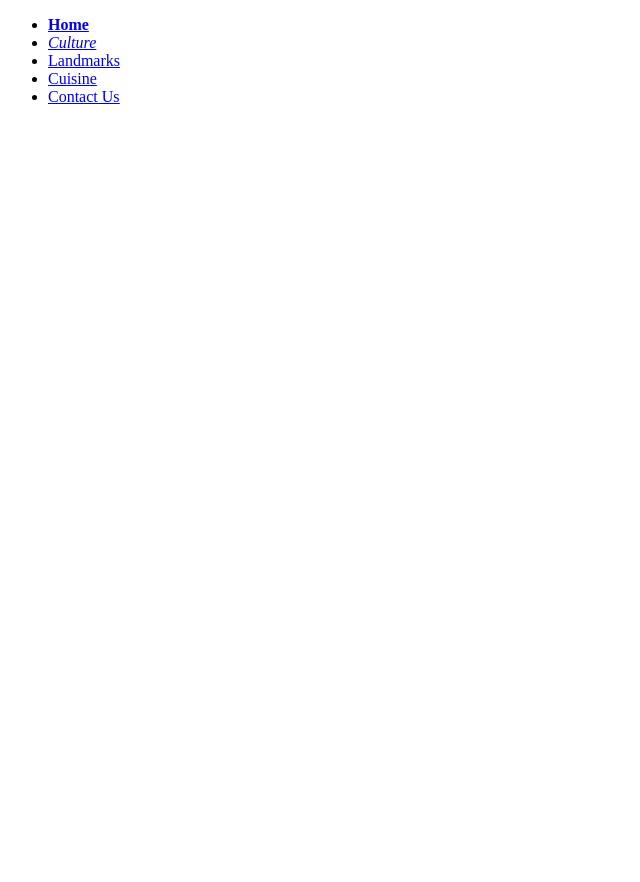
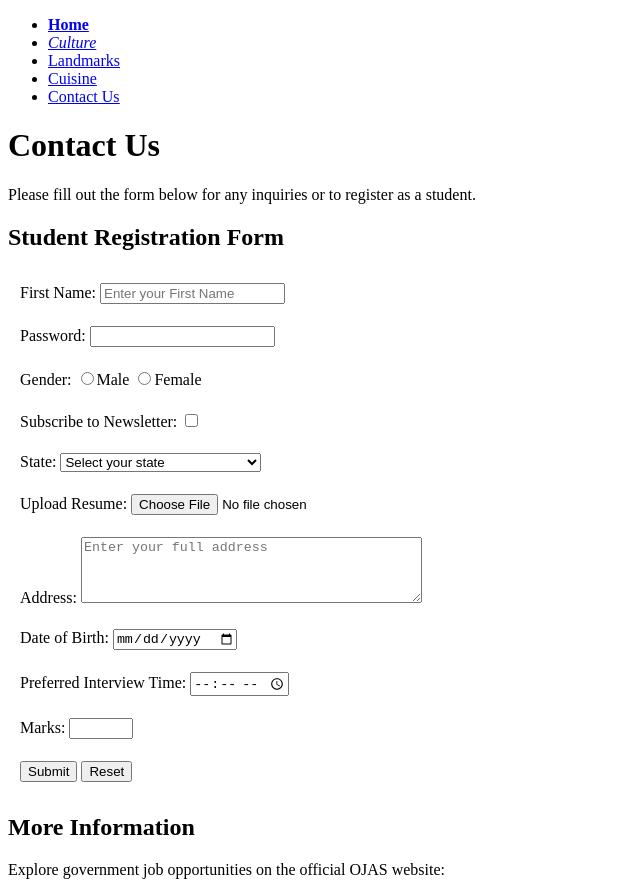
Before and after one commit to Heet-Zalavadiya/WD-Project, a plain HTML site: page Contact Us.html in a window 1280 px wide. Shown: the top 882 px of the page, without its empty margins (0-640 px from the left). Before the commit the page ends 800 px from the top, so only its background shows below. Drawn offline with Linux system fonts and the light colour scheme.

Commit message:
Complete html Contact Us

```diff
--- a/Contact Us.html
+++ b/Contact Us.html
@@ -1,23 +1,143 @@
 <!DOCTYPE html>
 <html lang="en">
+
 <head>
     <meta charset="UTF-8">
     <meta name="viewport" content="width=device-width, initial-scale=1.0">
     <title>Contact Us</title>
     <ul>
-        <li><a href="Home.html"><b>Home</b></a>
+        <li><a href="Home.html" target="_blank"><b>Home</b></a>
         </li>
-        <li><a href="Culture.html"><i>Culture</i></a>
+        <li><a href="Culture.html" target="_blank"><i>Culture</i></a>
         </li>
-        <li><a href="Landmarks.html"><u>Landmarks</u></a>
+        <li><a href="Landmarks.html" target="_blank"><u>Landmarks</u></a>
         </li>
-        <li><a href="Cuisine.html">Cuisine</a>
+        <li><a href="Cuisine.html" target="_blank">Cuisine</a>
         </li>
-        <li><a href="Contact Us.html"><u>Contact Us</u></a>
+        <li><a href="Contact Us.html" target="_blank"><u>Contact Us</u></a>
         </li>
     </ul>
 </head>
+
 <body>
+    <h1>Contact Us</h1>
+    <p>Please fill out the form below for any inquiries or to register as a student.</p>
+    <h2>Student Registration Form</h2>
+    <form>
+        <table cellpadding="10px">
+            <tr>
+                <td>
+                    <label for="fname">First Name:</label>
+                    <input id="fname" type="text" required placeholder="Enter your First Name">
+                </td>
+            </tr>
+            <tr>
+                <td>
+                    <label for="password">Password:</label>
+                    <input id="password" type="password" required>
+                </td>
+            </tr>
+            <tr>
+                <td>
+                    <label for="Gender">Gender:</label>
+                    <input type="radio" name="Gender" id="Male"><label for="Male">Male</label>
+                    <input type="radio" name="Gender" id="Female"><label for="Female">Female</label>
+                </td>
+            </tr>
+            <tr>
+                <td>
+                    <label for="News">Subscribe to Newsletter:</label>
+                    <input type="checkbox" name="News">
+                </td>
+            </tr>
+            <tr>
+                <td>
+                    <label for="State">State:</label>
+                    <select>
+                        <option disabled selected>Select your state</option>
+                        <option>Gujarat</option>
+                        <option>Andhra Pradesh</option>
+                        <option>Arunachal Pradesh</option>
+                        <option>Assam</option>
+                        <option>Bihar</option>
+                        <option>Chhattisgarh</option>
+                        <option>Goa</option>
+                        <option>Haryana</option>
+                        <option>Himachal Pradesh</option>
+                        <option>Jharkhand</option>
+                        <option>Karnataka</option>
+                        <option>Kerala</option>
+                        <option>Madhya Pradesh</option>
+                        <option>Maharashtra</option>
+                        <option>Manipur</option>
+                        <option>Meghalaya</option>
+                        <option>Mizoram</option>
+                        <option>Nagaland</option>
+                        <option>Odisha</option>
+                        <option>Punjab</option>
+                        <option>Rajasthan</option>
+                        <option>Sikkim</option>
+                        <option>Tamil Nadu</option>
+                        <option>Telangana</option>
+                        <option>Tripura</option>
+                        <option>Uttar Pradesh</option>
+                        <option>Uttarakhand</option>
+                        <option>West Bengal</option>
+                        <option>Andaman and Nicobar Islands</option>
+                        <option>Chandigarh</option>
+                        <option>Delhi</option>
+                        <option>Lakshadweep</option>
+                        <option>Puducherry</option>
+                    </select>
+                </td>
+            </tr>
+            <tr>
+                <td>
+                    <label for="Resume">Upload Resume:</label>
+                    <input type="file" id="Resume">
+                </td>
+            </tr>
+            <tr>
+                <td>
+                    <label for="address">Address:</label>
+                    <textarea id="address" cols="40" rows="4" placeholder="Enter your full address"></textarea>
+                </td>
+            </tr>
+            <tr>
+                <td>
+                    <label for="Date">Date of Birth:</label>
+                    <input type="date" id="Date">
+                </td>
+            </tr>
+            <tr>
+                <td>
+                    <label for="time">Preferred Interview Time:</label>
+                    <input type="time" id="time">
+                </td>
+            </tr>
+            <tr>
+                <td>
+                    <label for="marks">Marks:</label>
+                    <input type="number" id="marks" min="0" max="100">
+                </td>
+            </tr>
+            <tr>
+                <td>
+                    <input type="submit" value="Submit">
+                    <input type="reset" value="Reset">
+                </td>
+            </tr>
+        </table>
+    </form>
+    <h2>More Information</h2>
+    <p>Explore government job opportunities on the official OJAS website:</p>
+    <iframe src="https://ojas.gujarat.gov.in/" height="200" width="300" title="OJAS"></iframe>
+    <footer>
+        <p><a href="Home.html"><u>&larr;Back to Home</u></a></p>
+        <p><i>Contact us at <a href="info@incredibleindia.com">info@incredibleindia.com</a></i></p>
+        <p>© 2025 Incredible India Project. All rights reserved.</p>
+    </footer>
 
 </body>
+
 </html>
```
